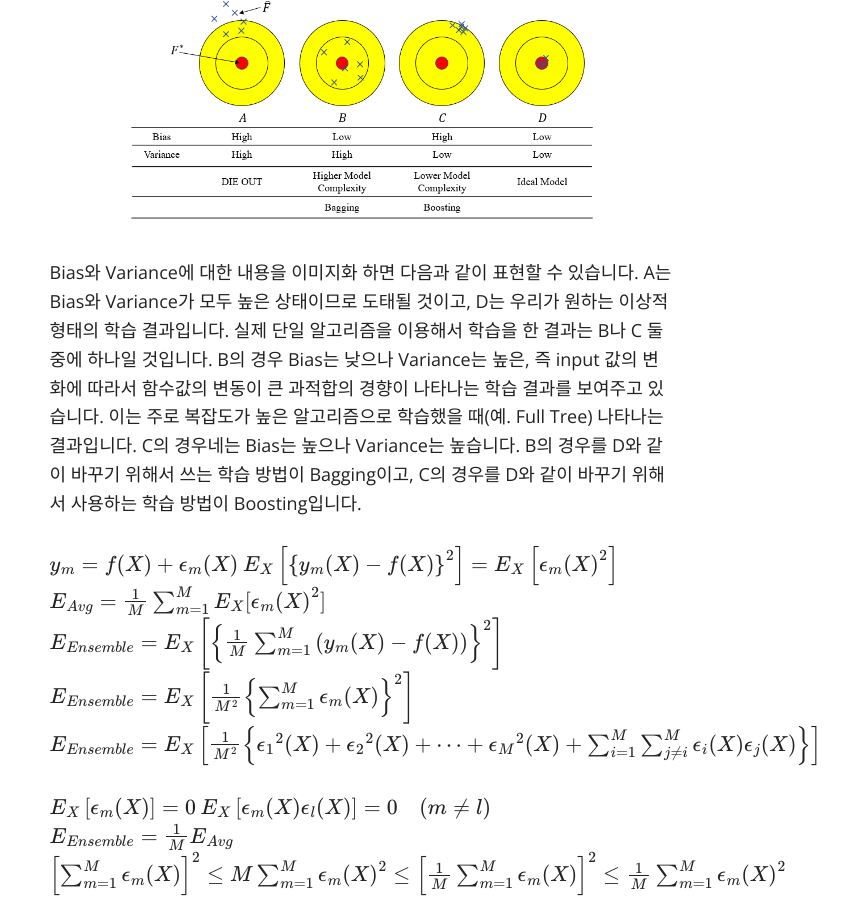
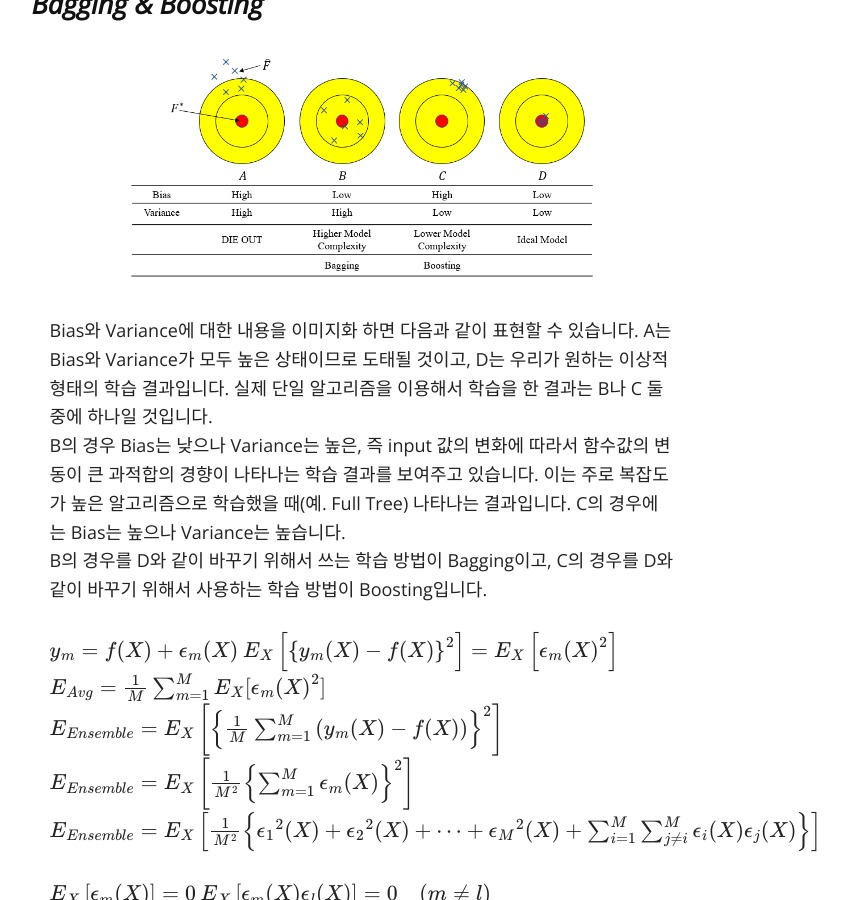
Before and after one commit to seokchaeyoon/seokchaeyoon.github.io, a Jekyll site: the page built from index.md, in a window 1280 px wide and 900 px high, scrolled down 5508 px. Shown: the whole window, without its empty margins (278-1126 px from the left). Built offline with Jekyll 4.4.1, drawn with Linux system fonts in a browser that asks for light colours; nearby versions of some CDN libraries; formulas are drawn with MathJax 3.

Commit message:
Update index.md

```diff
--- a/index.md
+++ b/index.md
@@ -53,14 +53,14 @@ Ensemble 학습은 이 명제와 매우 비슷한 intuition을 가지고 있습
 #### ***Then, why does Ensemble work well?***
 #### ***Bias & Variance***
 Ensenble 학습이 왜 단일 알고리즘보다 더 좋은 performance를 보여주냐는 질문에 답하기 위해서 우선, Bias와 Variance의 개념부터 짚어 보겠습니다.
-현실에서 데이터가 어떻게 생성되는 지를 아래의 식으로 표현해 보겠습니다.
-$$ y={ F }^{ * }(X)+\epsilon ,\quad \epsilon \sim N(0,{ \sigma  }^{ 2 }) $$
+현실에서 데이터가 어떻게 생성되는 지를 아래의 식으로 표현해 보겠습니다. <br>
+$$ y={ F }^{ * }(X)+\epsilon ,\quad \epsilon \sim N(0,{ \sigma  }^{ 2 }) $$ <br>
 여기에서 $${ F }^{ * }(X)$$는 input값이 주어졌을 때 y값을 생성하는 기저 함수라고 생각하겠습니다. 연구자가 학습을 통해서 알고자 하는 타겟이 바로 $${ F }^{ * }(X)$$입니다. 이 함수는 데이터가 생성되는 매커니즘을 완벽하게 구현하고 있으나, 이슈가 되는 것은 $$\epsilon$$입니다. 아무리 기저함수를 완벽하게 알고 있다고 하더라도 $$\epsilon$$로 표현되는 데이터 생성과정의 노이즈까지 완벽하게 잡아낼 수는 없습니다. 그러면 아래의 이미지와 같은 일이 일어나게 됩니다.
 <img src="images/dgp.PNG" alt="dgp">
 위의 가정에 따라서 $${ F }^{ * }(X)$$라는 기저 함수에 노이즈를 포함해서 2개의 데이터($$({ X }_{ 1 },{ y }_{ 1 })$$, $$({ X }_{ 1 },{ y }_{ 1 })$$)를 만들었습니다. 만약에 빨간 선으로 표시된 원래의 기저함수를 지운 상태에서 데이터 포인트만 주고 이 두 데이터를 설명할 수 있는 함수를 찾아보라고 하면, 동일한 기저함수에서 생성되었음에도 불구하고 두 데이터를 이용해서 찾은 함수가 같지 않을 것입니다. 정리하면 동일한 매커니즘의 기저함수로 데이터를 생성해도 노이즈가 다르게 발생할 수 있기 때문에, 데이터를 이용해서 찾은 함수식이 달라질 수 있습니다.
 
 <img src="images/dgp2.PNG" alt="dgp2">
-위의 이미지에서 추정한 여러 함수값($$\hat { F } $$)들의 평균을 다음과 같이 $$\bar { F } (X)$$라고 정의하겠습니다.
+위의 이미지에서 추정한 여러 함수값($$\hat { F } $$)들의 평균을 다음과 같이 $$\bar { F } (X)$$라고 정의하겠습니다.<br>
 $$ \bar { F } (X)=E\left[ { \hat { F }  }_{ D }(X) \right]  $$
 
 그 때, 어떤 $${ X }_{ 0 }$$라는 데이터에 대해서 정답(true y)과 추정된 y값($$\hat { F } (X)$$) 사이의 차이를 계산해 보면 아래와 같이 정리할 수 있습니다.
@@ -68,7 +68,7 @@ $$ Err({ X }_{ 0 })=E{ \left[ y-\hat { F } (X)|X={ X }_{ 0 } \right]  }^{ 2 } $$
 $$  =E{ \left[ { F }^{ * }({ X }_{ 0 })+\epsilon -\hat { F } ({ X }_{ 0 }) \right]  }^{ 2 }  $$
 $$  =E{ \left[ { F }^{ * }({ X }_{ 0 })-\hat { F } ({ X }_{ 0 }) \right]  }^{ 2 }+{ \sigma  }^{ 2 }  $$
 $$  =E{ \left[ { F }^{ * }({ X }_{ 0 })-\bar { F } \left( { X }_{ 0 } \right) +\bar { F } \left( { X }_{ 0 } \right) -\hat { F } ({ X }_{ 0 }) \right]  }^{ 2 }+{ \sigma  }^{ 2 }  $$
-$$  =E{ \left[ { F }^{ * }({ X }_{ 0 })-\bar { F } \left( { X }_{ 0 } \right)  \right]  }^{ 2 }+E{ \left[ \bar { F } \left( { X }_{ 0 } \right) -\hat { F } ({ X }_{ 0 }) \right]  }^{ 2 }+{ \sigma  }^{ 2 }  $$
+$$  =E{ \left[ { F }^{ * }({ X }_{ 0 })-\bar { F } \left( { X }_{ 0 } \right)  \right]  }^{ 2 }+E{ \left[ \bar { F } \left( { X }_{ 0 } \right) -\hat { F } ({ X }_{ 0 }) \right]  }^{ 2 }+{ \sigma  }^{ 2 }  $$ <br>
 ($$ \because \quad 2E\left[ { F }^{ * }({ X }_{ 0 })-\bar { F } ({ X }_{ 0 }) \right] \cdot E\left[ \bar { F } ({ X }_{ 0 })-\hat { F } ({ X }_{ 0 }) \right] =0 $$)
 $$  ={ \left[ { F }^{ * }({ X }_{ 0 })-\bar { F } \left( { X }_{ 0 } \right)  \right]  }^{ 2 }+E{ \left[ \bar { F } \left( { X }_{ 0 } \right) -\hat { F } ({ X }_{ 0 }) \right]  }^{ 2 }+{ \sigma  }^{ 2 }  $$
 
@@ -81,7 +81,9 @@ $$  ={ Bias }^{ 2 }(\hat { F } ({ X }_{ 0 }))+Var(\hat { F } ({ X }_{ 0 }))+{ \s
 
 #### ***Bagging & Boosting***
 <img src="images/biasvari.PNG" alt="biasvari">
-Bias와 Variance에 대한 내용을 이미지화 하면 다음과 같이 표현할 수 있습니다. A는 Bias와 Variance가 모두 높은 상태이므로 도태될 것이고, D는 우리가 원하는 이상적 형태의 학습 결과입니다. 실제 단일 알고리즘을 이용해서 학습을 한 결과는 B나 C 둘 중에 하나일 것입니다. B의 경우 Bias는 낮으나 Variance는 높은, 즉 input 값의 변화에 따라서 함수값의 변동이 큰 과적합의 경향이 나타나는 학습 결과를 보여주고 있습니다. 이는 주로 복잡도가 높은 알고리즘으로 학습했을 때(예. Full Tree) 나타나는 결과입니다. C의 경우네는 Bias는 높으나 Variance는 높습니다. B의 경우를 D와 같이 바꾸기 위해서 쓰는 학습 방법이 Bagging이고, C의 경우를 D와 같이 바꾸기 위해서 사용하는 학습 방법이 Boosting입니다.
+Bias와 Variance에 대한 내용을 이미지화 하면 다음과 같이 표현할 수 있습니다. A는 Bias와 Variance가 모두 높은 상태이므로 도태될 것이고, D는 우리가 원하는 이상적 형태의 학습 결과입니다. 실제 단일 알고리즘을 이용해서 학습을 한 결과는 B나 C 둘 중에 하나일 것입니다. <br>
+B의 경우 Bias는 낮으나 Variance는 높은, 즉 input 값의 변화에 따라서 함수값의 변동이 큰 과적합의 경향이 나타나는 학습 결과를 보여주고 있습니다. 이는 주로 복잡도가 높은 알고리즘으로 학습했을 때(예. Full Tree) 나타나는 결과입니다. C의 경우에는 Bias는 높으나 Variance는 높습니다. <br>
+B의 경우를 D와 같이 바꾸기 위해서 쓰는 학습 방법이 Bagging이고, C의 경우를 D와 같이 바꾸기 위해서 사용하는 학습 방법이 Boosting입니다.
 
 $$ { y }_{ m }=f(X)+{ \epsilon  }_{ m }(X) $$
 $$ { E }_{ X }\left[ { \left\{ { y }_{ m }(X)-f(X) \right\}  }^{ 2 } \right] ={ E }_{ X }\left[ { { \epsilon  }_{ m }(X) }^{ 2 } \right]    $$
```
